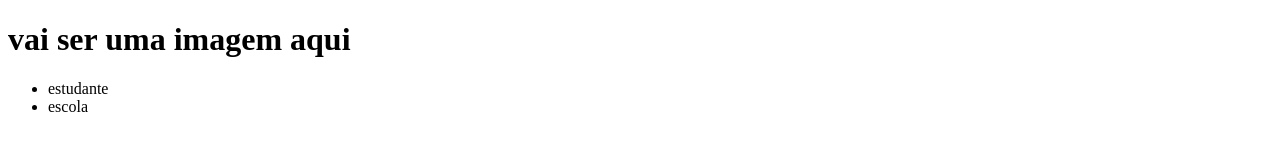
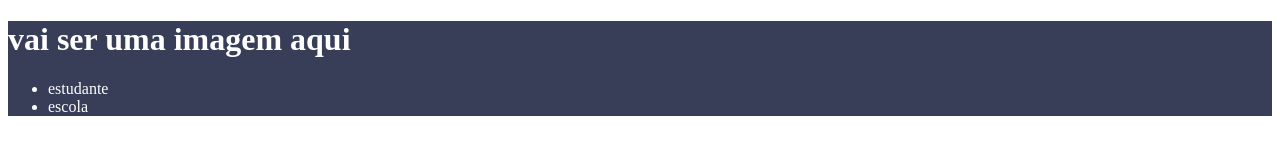
Before and after one commit to danibengozi/projeto-criativo, a plain HTML site: page index.html in a window 1280 px wide. Drawn offline with Linux system fonts and the light colour scheme.

Commit message:
Add files via upload

```diff
--- a/index.html
+++ b/index.html
@@ -4,12 +4,14 @@
     <meta charset="UTF-8">
     <meta name="viewport" content="width=device-width, initial-scale=1.0">
     <title>projeto criativo</title>
+    <link rel="stylesheet" href="style.css">
 </head>
 <body>
+    <header>
  <h1>vai ser uma imagem aqui</h1>
  <ul>
     <li>estudante</li>
     <li>escola</li>
- </ul>
+</header>
 </body>
 </html>
--- a/style.css
+++ b/style.css
@@ -1,4 +1,4 @@
-body{
+header{
     background-color:#383D58;
-    ;
+   color: white ;
 }
```
